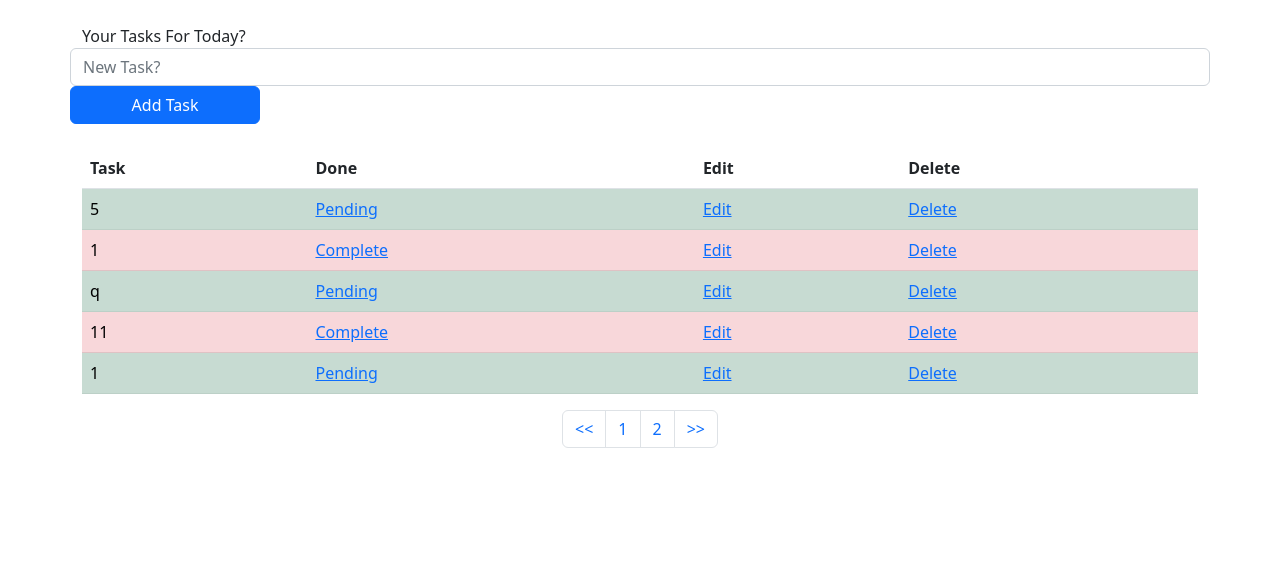
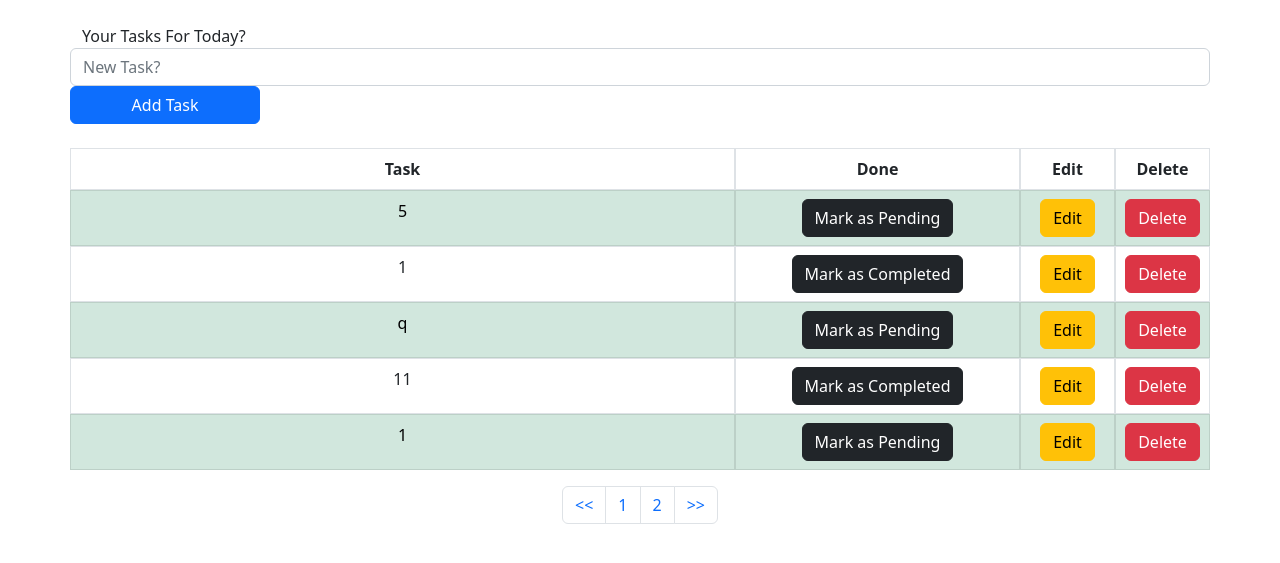
Before and after one commit to GabrielSiket/get-more-done, a Django app: page /todolist/ in a window 1280 px wide. Shown: the part 103-666 px from the top of the page. Run offline with Django 3.2, Linux system fonts and the light colour scheme; data comes from the database, SQL or seed files in the repository; both versions use the stored data as it was after the commit.

Commit message:
fix URLs & Links and add task page design

```diff
--- a/get_more_done/templates/todolist.html
+++ b/get_more_done/templates/todolist.html
@@ -23,31 +23,31 @@
         <button type="submit" class="btn btn-primary col-lg-2">Add Task</button>
       </form>
       <br>
-          <table class="table table-striped table-hover">
+          <table class="table table-bordered table-hover text-center">
               <thead>
-                    <tr>
-                      <th scope="col">Task</th>
-                      <th scope="col">Done</th>
-                      <th scope="col">Edit</th>
-                      <th scope="col">Delete</th>
+                    <tr class="row">
+                      <th class="col-7">Task</th>
+                      <th class="col-3">Done</th>
+                      <th class="col-1">Edit</th>
+                      <th class="col-1">Delete</th>
                     </tr>
               </thead>
               <tbody>
               {% if all_tasks %}
                 {% for obj in all_tasks %}
                       {% if obj.done %}
-                          <tr class="table-success">
-                            <td>{{ obj.task }}</td>
-                            <td><a href="{% url 'pending_task' obj.id %}">Pending</a></td>
-                            <td><a href="{% url 'edit_task' obj.id %}">Edit</a></td>
-                            <td><a href="{% url 'delete_task' obj.id %}">Delete</a></td>
+                          <tr class="table-success row">
+                            <td class="col-7">{{ obj.task }}</td>
+                            <td class="col-3"><a href="{% url 'pending_task' obj.id %}"><button type="button" class="btn btn-dark">Mark as Pending</button></a></td>
+                            <td class="col-1"><a href="{% url 'edit_task' obj.id %}"><button type="button" class="btn btn-warning">Edit</button></a></td>
+                            <td class="col-1"><a href="{% url 'delete_task' obj.id %}"><button type="button" class="btn btn-danger">Delete</button></a></td>
                           </tr>
                       {% else %}
-                      <tr class="table-danger">
-                        <td>{{ obj.task }}</td>
-                        <td><a href="{% url 'complete_task' obj.id %}">Complete</a></td>
-                        <td><a href="{% url 'edit_task' obj.id %}">Edit</a></td>
-                        <td><a href="{% url 'delete_task' obj.id %}">Delete</a></td>
+                      <tr class="row">
+                        <td class="col-7">{{ obj.task }}</td>
+                        <td class="col-3"><a href="{% url 'complete_task' obj.id %}"><button type="button" class="btn btn-dark">Mark as Completed</button></a></td>
+                        <td class="col-1"><a href="{% url 'edit_task' obj.id %}"><button type="button" class="btn btn-warning">Edit</button></a></td>
+                        <td class="col-1"><a href="{% url 'delete_task' obj.id %}"><button type="button" class="btn btn-danger">Delete</button></a></td>
                       </tr>
                       {% endif %}
                 {% endfor %}
--- a/get_more_done/urls.py
+++ b/get_more_done/urls.py
@@ -7,6 +7,4 @@ urlpatterns = [
     path('edit/<task_id>', views.edit_task, name='edit_task'),
     path('complete/<task_id>', views.complete_task, name='complete_task'),
     path('pending/<task_id>', views.pending_task, name='pending_task'),
-    path('contact', views.contact, name='contact'),
-    path('about', views.about, name='about'),
 ]
--- a/get_more_done/views.py
+++ b/get_more_done/views.py
@@ -52,6 +52,13 @@ def pending_task(request, task_id):
     task.save()
     return redirect('todolist')
 
+def index(request):
+    context = {
+        'index_text': "Welcome to Index Page !",
+
+    }
+    return render(request, 'index.html', context)
+
 
 def contact(request):
     context = {
--- a/tasks/urls.py
+++ b/tasks/urls.py
@@ -1,7 +1,11 @@
 from django.contrib import admin
 from django.urls import path, include
+from get_more_done import views
 
 urlpatterns = [
     path('admin/', admin.site.urls),
-    path('todolist/', include('get_more_done.urls'))
+    path('', views.index, name='index'),
+    path('todolist/', include('get_more_done.urls')),
+    path('contact', views.contact, name='contact'),
+    path('about', views.about, name='about'),
 ]
--- a/templates/base.html
+++ b/templates/base.html
@@ -10,7 +10,7 @@
     {% endblock title  %}
 
     <nav class="navbar navbar-expand-lg navbar-dark bg-dark">
-        <a class="navbar-brand" href="#"><img src="{% static 'images/gmd-logo.png'%}" alt="Todo List"></a>
+        <a class="navbar-brand" href="{% url 'index' %}"><img src="{% static 'images/gmd-logo.png'%}" alt="Todo List"></a>
         <div class="container-fluid">
 
             <button class="navbar-toggler" type="button" data-bs-toggle="collapse" data-bs-target="#navbarNavAltMarkup" aria-controls="navbarNavAltMarkup" aria-expanded="false" aria-label="Toggle navigation">
@@ -18,7 +18,7 @@
             </button>
             <div class="collapse navbar-collapse" id="navbarNavAltMarkup">
                 <div class="navbar-nav">
-                    <a class="nav-link" href="{% url 'todolist' %}">Home</a>
+                    <a class="nav-link" href="{% url 'index' %}">Home</a>
                     <a class="nav-link" href="{% url 'todolist' %}">To-do List</a>
                     <a class="nav-link" href="{% url 'contact' %}">Contact Us</a>
                     <a class="nav-link" href="{% url 'about' %}">About Us</a>
```
Also changed, not shown: get_more_done/templates/index.html (added, +11 -0 lines), db.sqlite3.
